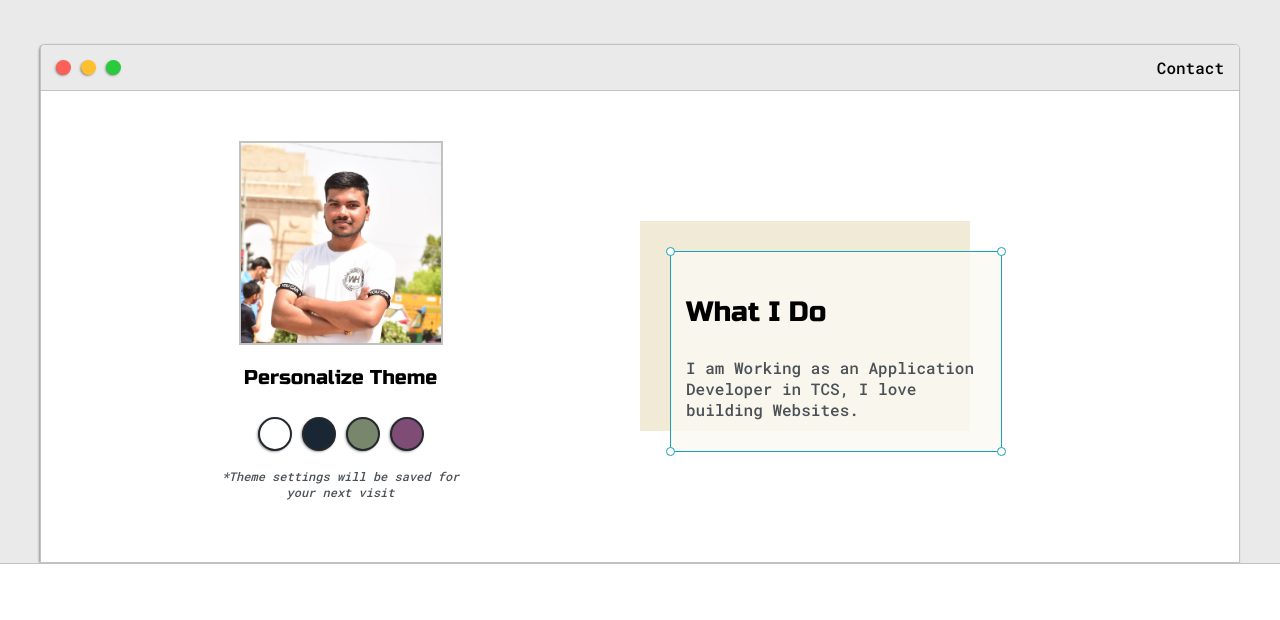
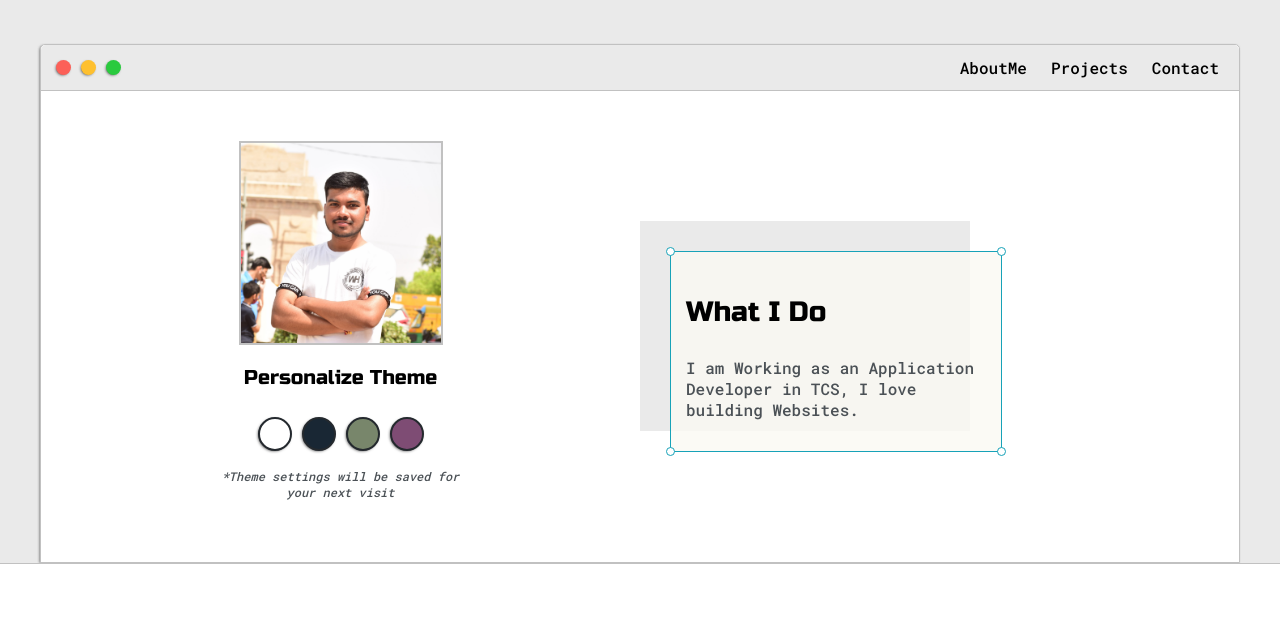
Before and after one commit to harikrishna-gujje/portfolio2, a plain HTML site: page index.html in a window 1280 px wide. Shown: the part 117-737 px from the top of the page. Drawn offline with Linux system fonts and the light colour scheme; a script that the page names is missing.

Commit message:
changed some styles

```diff
--- a/default.css
+++ b/default.css
@@ -10,7 +10,8 @@
 	--themeDotBorder:#24292e;
 
 	--previewBg:rgb(251, 249, 243, 0.8);
-	--previewShadow:#f0ead6;
+	--previewShadow:#eaeaea;
+	/* #f0ead6 */
 
 
 	--buttonColor:black;
@@ -128,8 +129,8 @@ h6 { font-size: 16px;}
 
 #navigation li{
 	display: inline-block;
-	margin-right: 5px;
-	margin-left:5px;
+	margin-right: 10px;
+	margin-left:10px;
 }
 
 .dots-wrapper{
--- a/index.html
+++ b/index.html
@@ -36,13 +36,16 @@
 
 
 					<ul id="navigation">
+
+						<li><a href="index.html#aboutme">AboutMe</a></li>
+						<li><a href="index.html#projects">Projects</a></li>
 						<li><a href="index.html#contact">Contact</a></li>
 
 					</ul>
 				</div>
 
 				<div class="left-column">
-					<img id="profile_pic" src="images/harikrishna.JPG">
+					<img id="profile_pic" src="images/harikrishna.jpg">
 					<h5 style="text-align: center;line-height: 0;">Personalize Theme</h5>
 
 					<div id="theme-options-wrapper">
@@ -73,6 +76,7 @@
 	</section>
 
 	<section class="s2">
+		<a name="aboutme"></a>
 		<div class="main-container">
 
 			<div class="about-wrapper">
@@ -124,9 +128,10 @@
 	</section>
 
 	<section class="s1">
+		<a name="projects"></a>
 		<div class="main-container">
 			<h3 style="text-align: center;">Some of my Projects</h3>
-
+			<a name="projects"></a>
 			<div class="post-wrapper">
 
 				<div>
@@ -168,7 +173,6 @@
 
 	<section class="s2">
 		<div class="main-container">
-			<a href=""></a>
 			<h3 style="text-align: center;">Get In Touch</h3>
 
 			<form id="contact-form">
```
Also changed, not shown: 1 other file.
